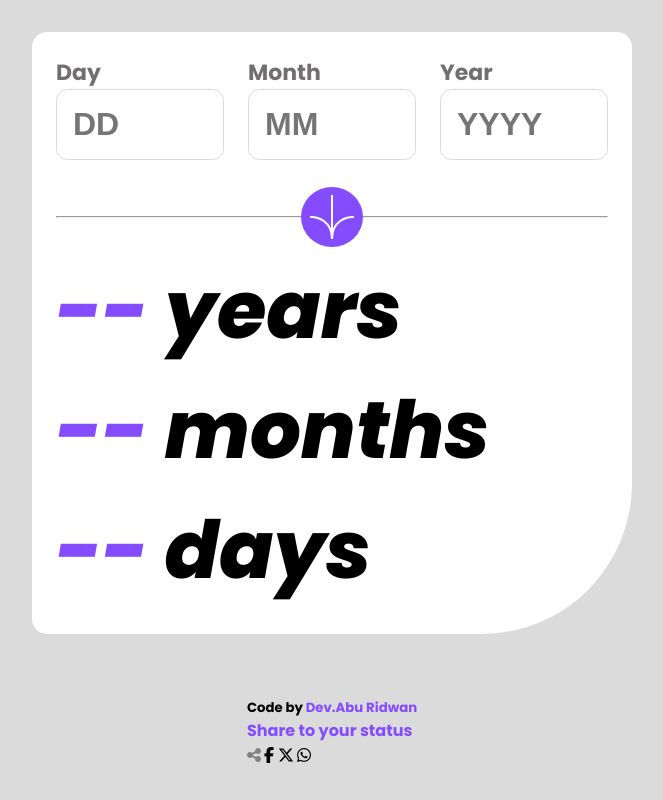
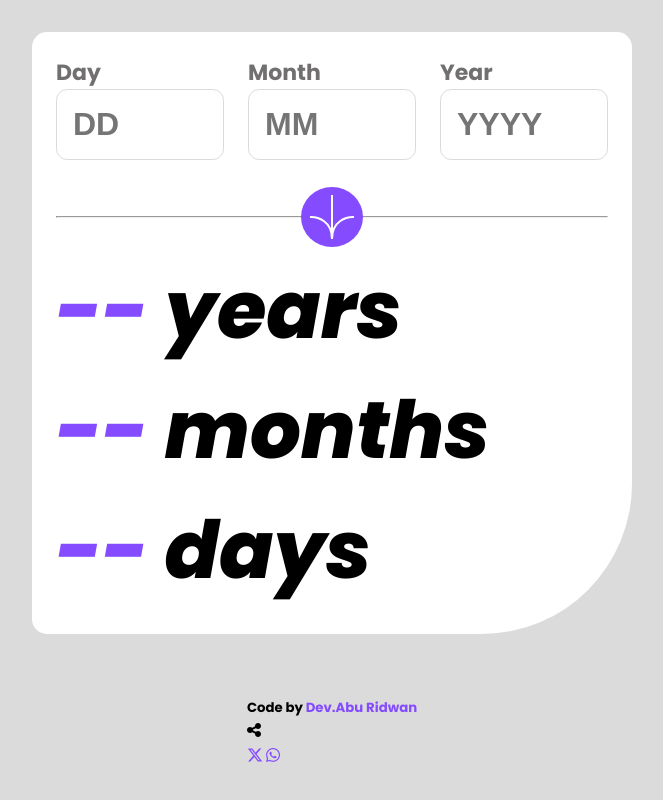
Before and after one commit to Yusufabdulmuiz/Age-calculator, a plain HTML site: page index.html in a window 1280 px wide. Shown: the whole page, without its empty margins (308-971 px from the left). Drawn offline with Linux system fonts and the light colour scheme.

Commit message:
Update index.html

```diff
--- a/index.html
+++ b/index.html
@@ -14,10 +14,8 @@
   <meta property="og:image" content="" />
   <meta property="og:site_name" content="AgeWiz" />
 
-  <!-- Linkd -->
-  <link rel="manifest" href="manifest.json">
+  <!-- Links-->
 
-  <link rel="icon" type="image/png" sizes="32x32" href="./assets/images/favicon-22x22.png">
 
 <link rel="stylesheet" href="style.css">
 
@@ -92,15 +90,27 @@
   <h5>Code by<span> <a href="https://twitter.com/Abdulmuiz5Yusuf?s=09" target="_blank">Dev.Abu Ridwan </a> </span></h5>
 
 
-  <a href="whatsapp://status?text=This *is* WhatsApp sharing example using link" 		data-action="share/whatsapp/share"
-		target="_blank">Share to your status</a>
-		<div>
+  <div id="shares">
 
-		</div>
-<i class="fa-solid fa-share-nodes fa-beat-fade"></i>
-<i class="fa-brands fa-facebook-f fa-beat"></i>
-<i class="fa-brands fa-x-twitter fa-beat"></i>
-<i class="fa-brands fa-whatsapp fa-beat"></i>
+<i class="fa-solid fa-share-nodes fa"></i>
+
+<div id="socials">
+ <a
+  href="https://twitter.com/intent/tweet?text=Introducing AgeWiz - Your age calculator by dev.abu ridwan. Calculate your age in seconds! Try it now:  https://agewizard-app-git-main-yusufabdulmuiz.vercel.app/"
+  data-action="tweet/twitter/tweet"
+		target="_blank">
+   <i class="fa-brands fa-x-twitter fa-beat"></i>
+</a>
+
+
+ <a href="whatsapp://status?text= Introducing AgeWiz - Your age calculator by *dev.abu ridwan*. Calculate your age in seconds! Try it now: https://agewizard-app-git-main-yusufabdulmuiz.vercel.app/ /n" 		data-action="share/whatsapp/share"
+		target="_blank">
+  <i class="fa-brands fa-whatsapp fa-beat"></i>
+
+</a>
+
+</div>
+    </div>
 
 </footer>
 </body>
```
